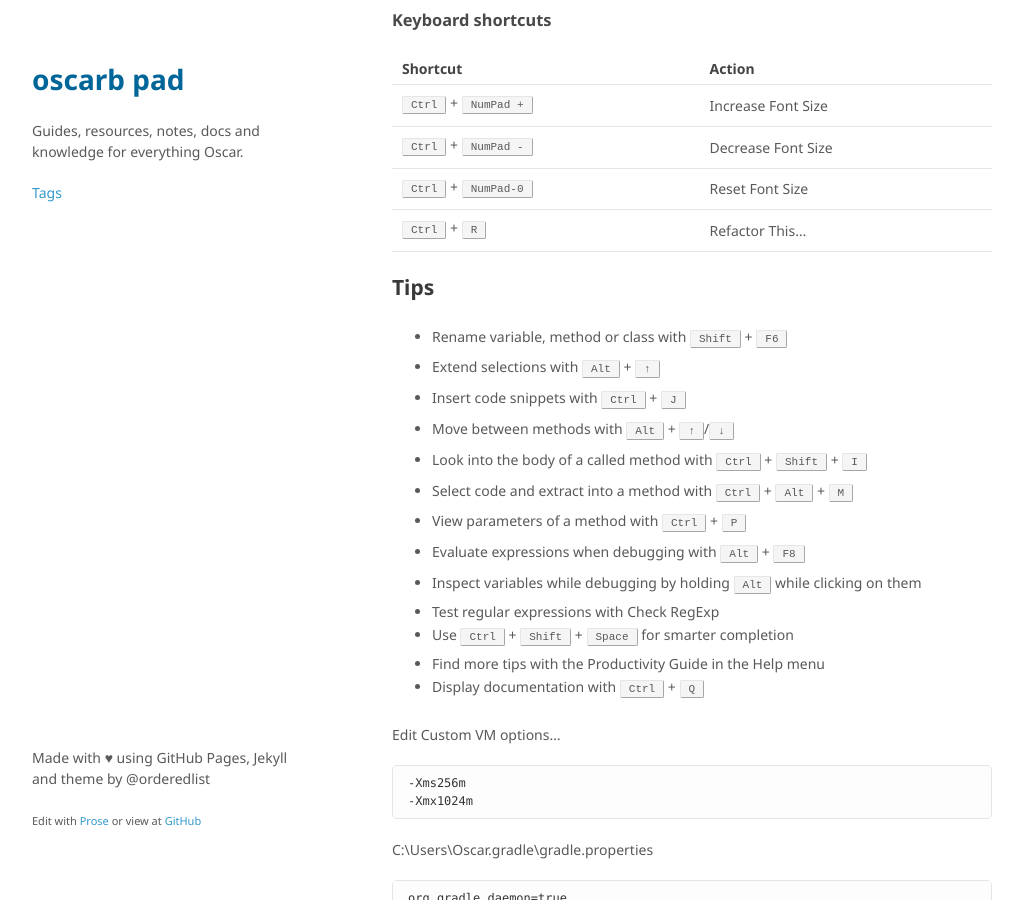
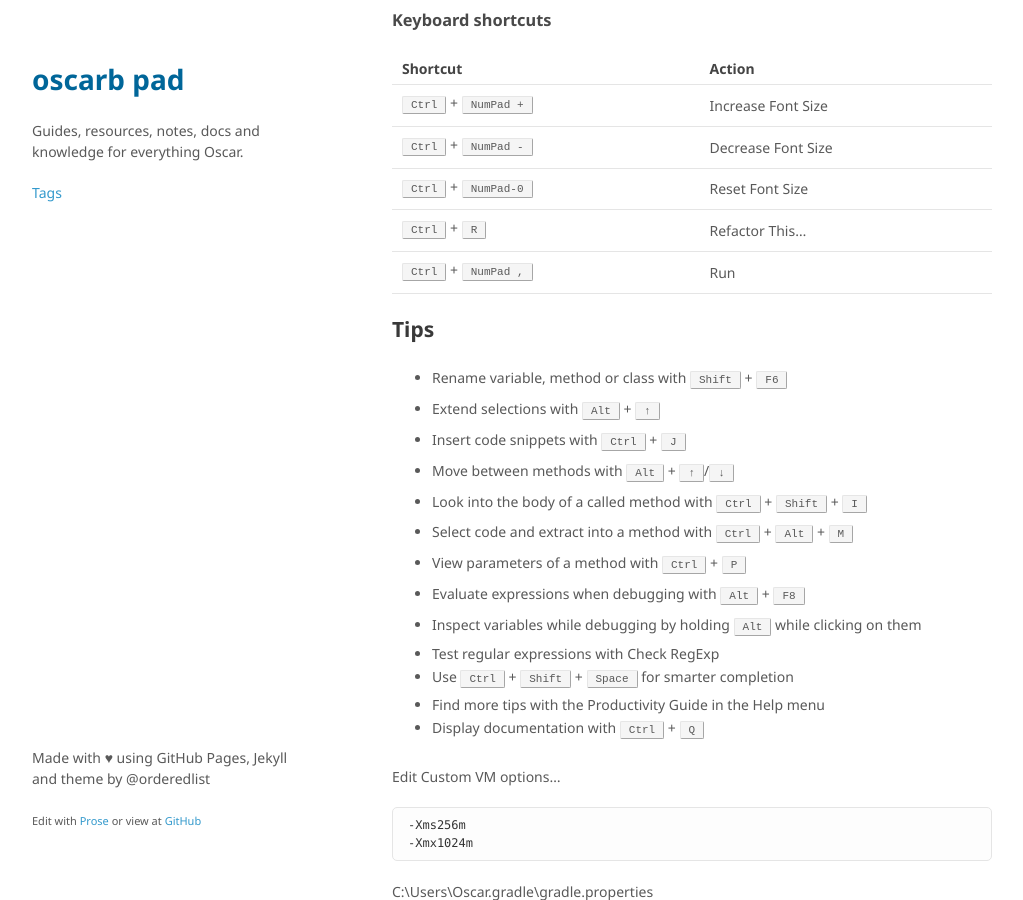
Before and after one commit to oscarb/pad, a Jekyll site: the page built from _docs/android-studio.md, in a window 1280 px wide and 900 px high, scrolled down 994 px. Shown: the whole window, without its empty margins (128-1151 px from the left). Built offline with Jekyll 4.4.1, drawn with Linux system fonts in a browser that asks for light colours; some web fonts are replaced.

Commit message:
Updated android-studio.md

```diff
--- a/_docs/android-studio.md
+++ b/_docs/android-studio.md
@@ -57,6 +57,8 @@ Shortcut | Action
 <kbd>Ctrl</kbd> + <kbd>NumPad -</kbd> | Decrease Font Size
 <kbd>Ctrl</kbd> + <kbd>NumPad-0</kbd> | Reset Font Size
 <kbd>Ctrl</kbd> + <kbd>R</kbd> | Refactor This...
+<kbd>Ctrl</kbd> + <kbd>NumPad ,</kbd> | Run
+
 
 
 
```
